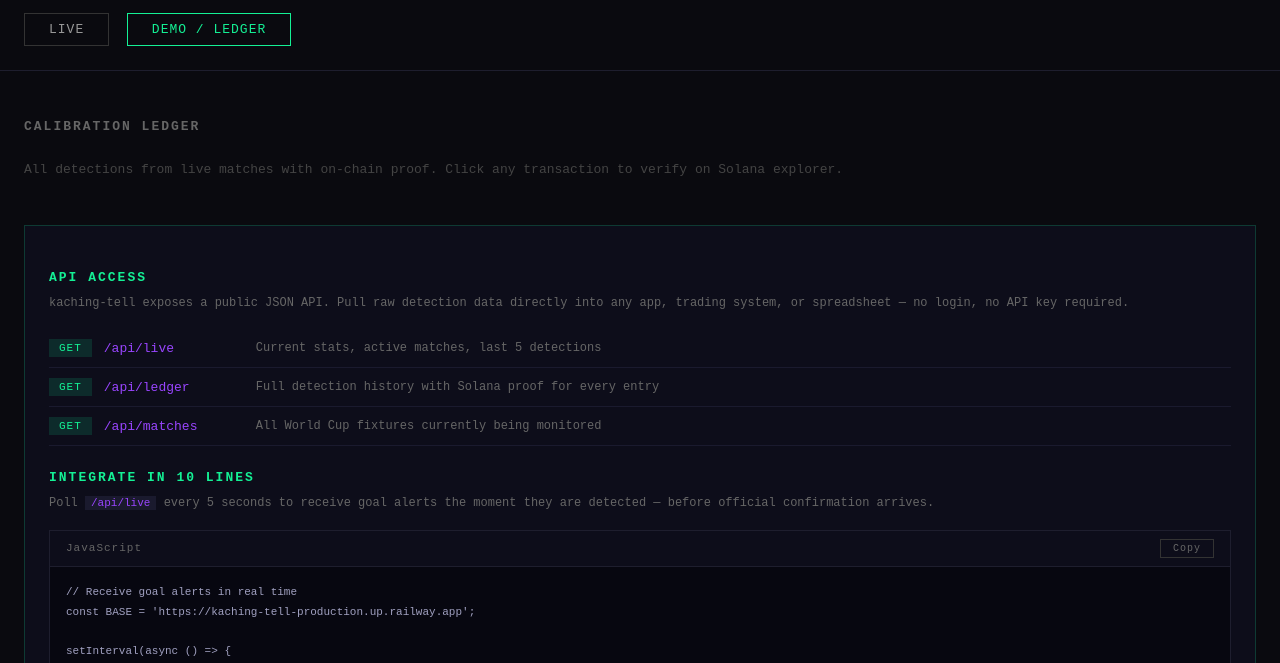
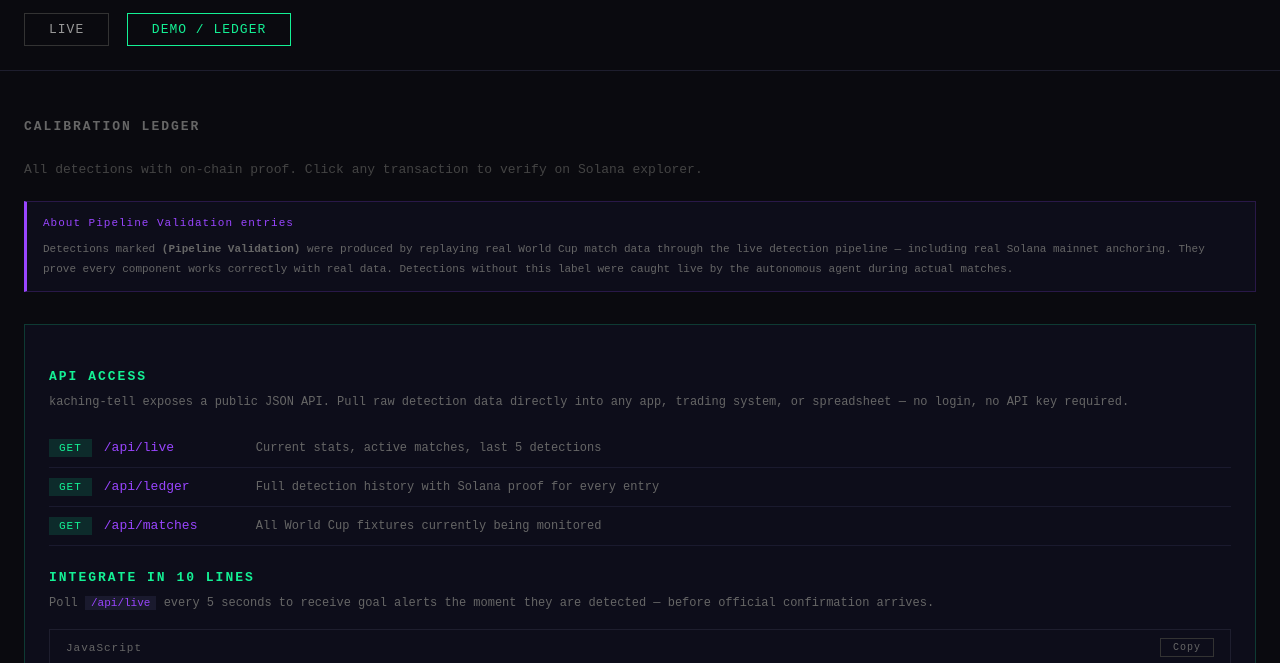
Before and after one commit to cutlerjay109-create/kaching-tell, a website: page src/dashboard/public/index.html in a window 1280 px wide. Both pictures are taken after a click on the button "DEMO / LEDGER". Shown: the part 77-740 px from the top of the page. Drawn offline with Linux system fonts and the light colour scheme; no server answers.

Commit message:
Add pipeline validation explanation note to DEMO tab

```diff
--- a/src/dashboard/public/index.html
+++ b/src/dashboard/public/index.html
@@ -32,7 +32,11 @@
 
 <div id="tab-demo" class="tab-content hidden">
   <h2>CALIBRATION LEDGER</h2>
-  <p class="empty" style="margin-bottom:16px">All detections from live matches with on-chain proof. Click any transaction to verify on Solana explorer.</p>
+  <p class="empty" style="margin-bottom:8px">All detections with on-chain proof. Click any transaction to verify on Solana explorer.</p>
+  <div class="validation-note">
+    <span class="vnote-title">About Pipeline Validation entries</span>
+    Detections marked <strong>(Pipeline Validation)</strong> were produced by replaying real World Cup match data through the live detection pipeline — including real Solana mainnet anchoring. They prove every component works correctly with real data. Detections without this label were caught live by the autonomous agent during actual matches.
+  </div>
   <div id="ledger"></div>
 
   <div class="api-box">
--- a/src/dashboard/public/style.css
+++ b/src/dashboard/public/style.css
@@ -52,3 +52,5 @@ h2 { font-size: 13px; color: #666; letter-spacing: 2px; margin-bottom: 12px; mar
 .copy-btn.copied { border-color: #14f195; color: #14f195; }
 .code-body { background: #070710; color: #a0a0c0; font-size: 11px; padding: 16px; margin: 0; overflow-x: auto; line-height: 1.8; white-space: pre; font-family: 'Courier New', monospace; }
 .inline-code { background: #1a1a2e; color: #9945ff; padding: 1px 6px; font-size: 11px; }
+.validation-note { background: #0d0d1a; border: 1px solid #9945ff33; border-left: 3px solid #9945ff; padding: 12px 16px; margin-bottom: 16px; font-size: 11px; color: #666; line-height: 1.8; }
+.vnote-title { display: block; color: #9945ff; font-size: 11px; letter-spacing: 1px; margin-bottom: 6px; }
```
